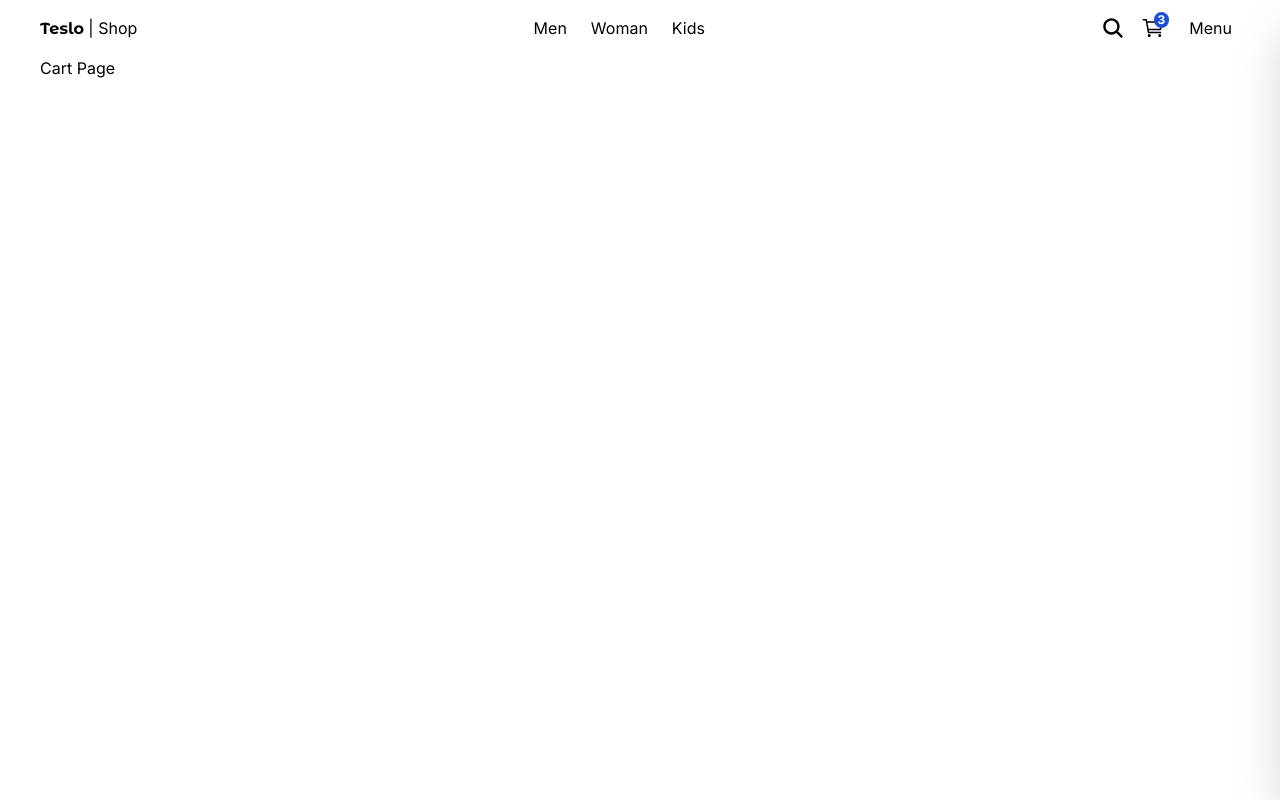
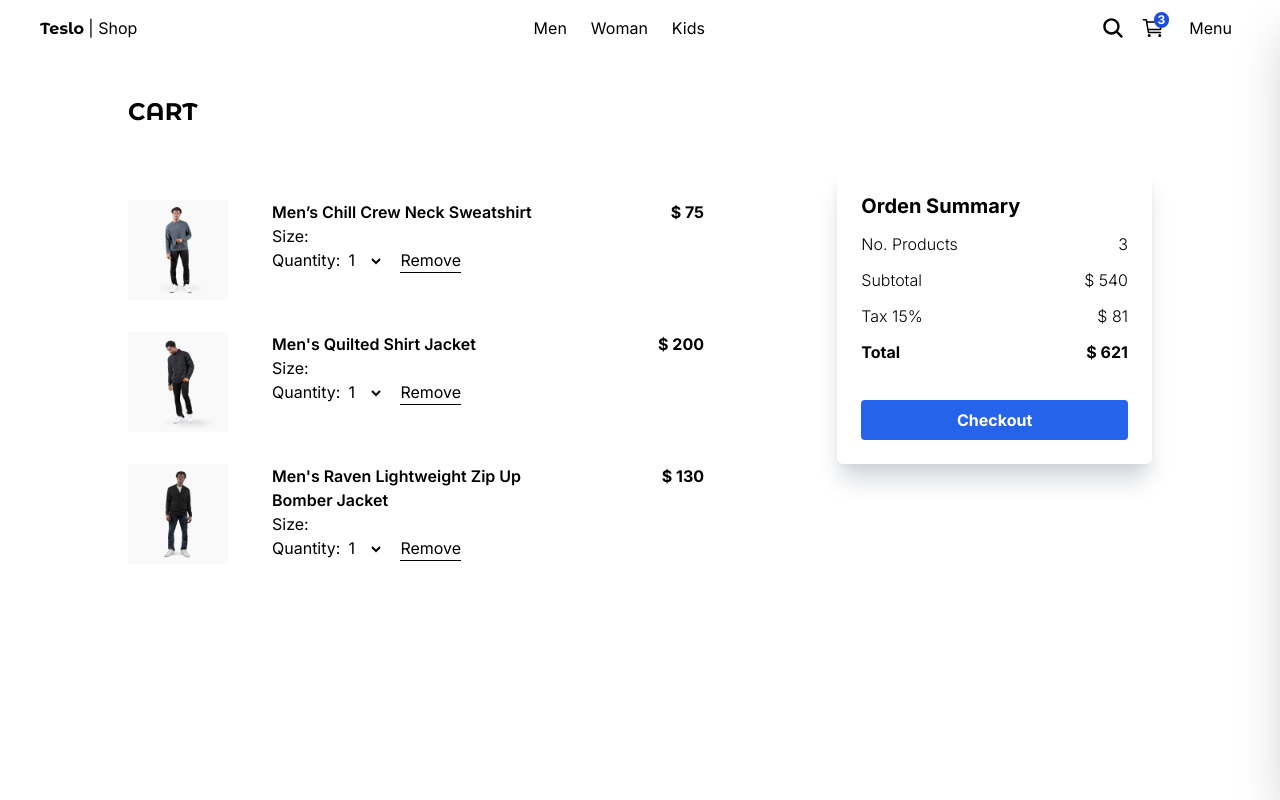
Before and after one commit to ldelacruzg/next-teslo-shop, a Next.js app: page /cart in a window 1280 px wide. Built offline with nearby package versions, Linux system fonts and the light colour scheme.

Commit message:
feat: add shopping cart page

```diff
--- a/src/app/(shop)/cart/page.tsx
+++ b/src/app/(shop)/cart/page.tsx
@@ -1,5 +1,50 @@
+import { CartItem, Title } from "@/components";
+import { initialData } from "@/seed/seed";
+import Link from "next/link";
+
+const products = initialData.products.slice(0, 3)
+
 export default function CartPage() {
   return (
-    <div>Cart Page</div>
+    <div className="flex flex-col justify-center items-center">
+      <div className="flex flex-col w-full sm:w-[640px] lg:w-[1024px]">
+        <Title title={"CART"} />
+        <div className="grid grid-cols-1 lg:grid-cols-3 gap-10">
+          <div className="flex flex-col gap-8 lg:col-span-2 lg:pt-8">
+            {
+              products.map(product => (
+                <CartItem key={product.slug} product={product} />
+              ))
+            }
+          </div>
+          <hr className="my-4 bg-gray-600 lg:hidden" />
+          <div className="flex flex-col gap-3 rounded-md lg:shadow-gray-300 lg:shadow-xl lg:p-6 lg:h-min">
+            <span className="font-bold text-xl">Orden Summary</span>
+            <div className="flex justify-between font-light">
+              <span>No. Products</span>
+              <span>3</span>
+            </div>
+            <div className="flex justify-between font-light">
+              <span>Subtotal</span>
+              <span>$ 540</span>
+            </div>
+            <div className="flex justify-between font-light">
+              <span>Tax 15%</span>
+              <span>$ 81</span>
+            </div>
+            <div className="flex justify-between font-bold">
+              <span>Total</span>
+              <span>$ 621</span>
+            </div>
+            <Link
+              href={'/checkout/address'}
+              type="button"
+              className="bg-blue-600 text-white text-center font-bold py-2 rounded mt-6">
+              Checkout
+            </Link>
+          </div>
+        </div>
+      </div>
+    </div>
   );
 }
--- /dev/null
+++ b/src/components/cart/cart-item/CartItem.tsx
@@ -0,0 +1,28 @@
+import Image from "next/image"
+import { Product } from "@/interfaces"
+import { QuantitySelector } from "../quantity-selector/QuantitySelector";
+
+interface Props {
+  product: Product;
+}
+
+export const CartItem = ({ product }: Props) => {
+  return (
+    <article key={product.slug} className="grid grid-cols-4 lg:max-w-xl">
+      <div className="flex items-center justify-start">
+        <Image priority src={`/products/${product.images[0]}`} alt={"product..."} width={100} height={100} />
+      </div>
+      <div className="flex flex-col col-span-2">
+        <span className="font-semibold">{product.title}</span>
+        <span>Size: </span>
+        <div className="flex gap-4">
+          <QuantitySelector qty={5} />
+          <button type="button" className="border-black border-b-[1px]">Remove</button>
+        </div>
+      </div>
+      <div className="flex justify-end">
+        <span className="font-bold">$ {product.price}</span>
+      </div>
+    </article>
+  )
+}
--- /dev/null
+++ b/src/components/cart/quantity-selector/QuantitySelector.tsx
@@ -0,0 +1,24 @@
+interface Props {
+  qty: number;
+  seletedValue?: string;
+}
+
+export const QuantitySelector = ({ qty, seletedValue }: Props) => {
+  const options = (new Array(qty)).fill(0).map((_, i) => i + 1)
+
+  return (
+    <label>
+      Quantity:
+      <select
+        className="w-10 bg-transparent transition-all ml-1"
+        defaultValue={seletedValue}
+      >
+        {
+          options.map(o => (
+            <option key={o} value={o}>{o}</option>
+          ))
+        }
+      </select>
+    </label>
+  )
+}
--- a/src/components/index.ts
+++ b/src/components/index.ts
@@ -9,3 +9,5 @@ export { SizeSelector } from './product/size-selector/SizeSelector'
 export { QuantitySelector } from './product/quantity-selector/QuantitySelector'
 export { ProductSlideshow } from './product/slideshow/ProductSlideshow'
 export { ProductMobileSlideshow } from './product/slideshow/ProductMobileSlideshow'
+export { QuantitySelector as QuantityListSelector } from './cart/quantity-selector/QuantitySelector'
+export { CartItem } from './cart/cart-item/CartItem'
```
